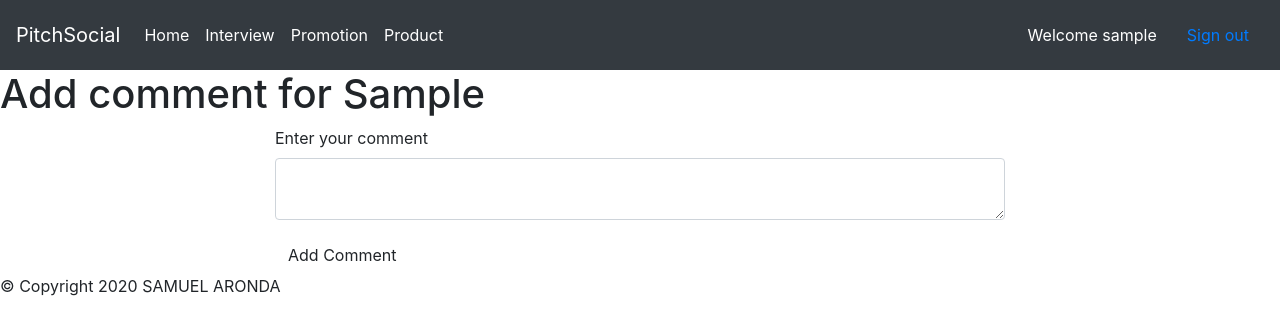
After one commit to arondasamuel123/PitchApp, a Flask app: page /addcomment/1 in a window 1280 px wide. The commit adds this page. Shown: the top 335 px of the page. Run offline with Flask 2, Linux system fonts and the light colour scheme; a user stored in the database is signed in; tables that the repository leaves empty hold one stand-in row (values such as "Sample post"); some libraries are stand-ins or nearby versions.

Commit message:
User can add a comment for a specific pitch

```diff
--- a/app/main/forms.py
+++ b/app/main/forms.py
@@ -10,3 +10,8 @@ class PitchForm(FlaskForm):
     pitch_cat = SelectField(u'Pitch Type', choices=[('Interview-Pitch', 'Interview'), ('Promotion-Pitch', 'Promotion'), ('Product-Pitch', 'Product')],validators=[Required()])
     pitch = TextAreaField('Enter your pitch', validators=[Required()])
     submit = SubmitField('Pitch')
+
+
+class CommentForm(FlaskForm):
+    opinion = TextAreaField('Enter your comment', validators=[Required()])
+    submit = SubmitField('Add Comment')
--- a/app/main/views.py
+++ b/app/main/views.py
@@ -1,12 +1,13 @@
-from flask import render_template
+from flask import render_template,redirect
 from . import main
-from .forms import PitchForm
+from .forms import PitchForm, CommentForm
 from flask_login import current_user, login_required
-from ..models import Pitch
+from ..models import Pitch,Comment
 
 @main.route('/')
 def home():
     pitches = Pitch.query.all()
+
     return render_template('home.html',pitches=pitches)
 
 
@@ -20,3 +21,14 @@ def add_pitch():
         create_pitch.save_pitch()
         return redirect(url_for('main.home'))
     return render_template('pitch.html', pitch_form=pitch_form)
+
+@main.route('/addcomment/<int:id>', methods = ["GET", "POST"])
+@login_required
+def add_comment(id):
+    comment_form = CommentForm()
+    pitch_comment = Pitch.query.get(id)
+    if comment_form.validate_on_submit():
+        new_comment = Comment(comment= comment_form.opinion.data, user=current_user,pitch=pitch_comment)
+        new_comment.save_comment()
+        return "Comment has been made"
+    return render_template('addcomments.html',comment_form=comment_form, pitch_comment=pitch_comment)
--- a/app/models.py
+++ b/app/models.py
@@ -43,11 +43,11 @@ class Pitch(db.Model):
         db.session.add(self)
         db.session.commit()
 
-    def get_pitch(cls, category):
+    def get_pitch_by_category(cls, category):
         pitches = Pitch.query.filter_by(category=category).all()
 
         return pitches
-    def get_pitches(cls, id):
+    def get_pitch_by_id(cls, id):
         all_pitches = Pitch.query.filter_by(id = id).all()
         return all_pitches
 
--- /dev/null
+++ b/app/templates/addcomments.html
@@ -0,0 +1,18 @@
+{%extends 'base.html'%}
+{%import 'bootstrap/wtf.html' as wtf%}
+
+
+{%block content%}
+{{super()}}
+        <h1>Add comment for {{pitch_comment.category}}</h1>
+    <div class="container">
+        <div class="row">
+            <div class="col-md-2"></div>
+            <div class="col-md-8">
+                {{wtf.quick_form(comment_form)}}
+            </div>
+        </div>
+    <div class="col-md-2"></div>
+    </div>
+
+{%endblock%}
--- a/app/templates/footer.html
+++ b/app/templates/footer.html
@@ -1,4 +1,6 @@
+<div class="footer">
 <footer>
 
   &copy; Copyright  2020 SAMUEL ARONDA
 </footer>
+</div>
```
Also changed, not shown: app/templates/home.html (+6 -5 lines).
